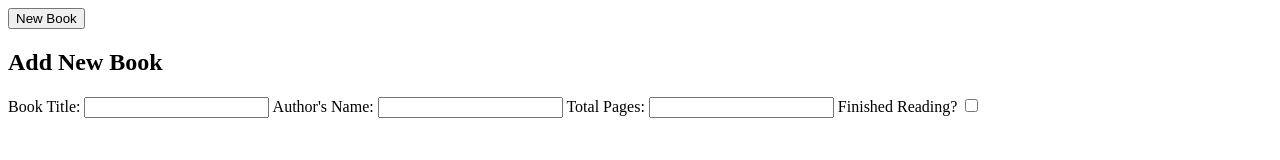
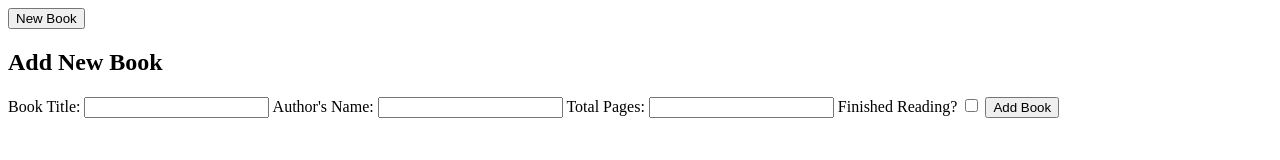
Before and after one commit to Kagemori/odin-library, a plain HTML site: page index.html in a window 1280 px wide. Both pictures are taken after a click on the button "New Book". Drawn offline with Linux system fonts and the light colour scheme.

Commit message:
Add submit to form

```diff
--- a/index.html
+++ b/index.html
@@ -26,6 +26,8 @@
 
                     <label for="book-read">Finished Reading?</label>
                     <input type="checkbox" name="book-read" id="book-read">
+
+                    <button type="submit">Add Book</button>
                 </form>
             </div>
         </div>
```
